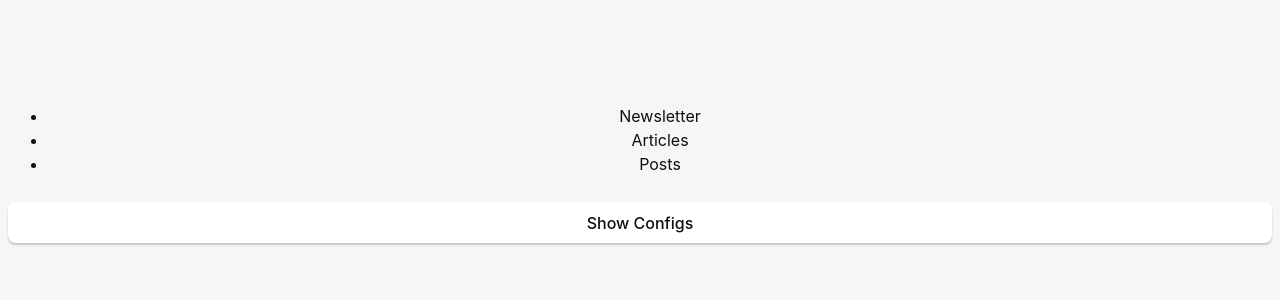
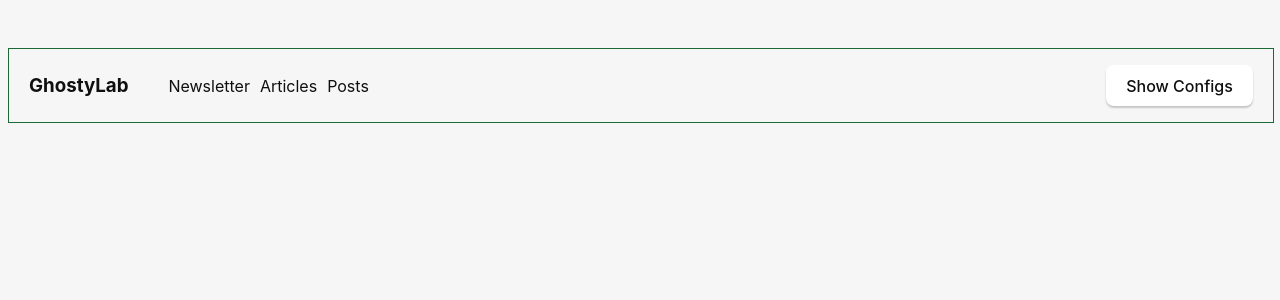
Before and after one commit to Giuliano1993/MonDev, a Vue app: page / in a window 1280 px wide. Shown: the top 300 px of the page. Built offline with nearby package versions, Linux system fonts and the light colour scheme.

Commit message:
Menu styel

```diff
--- a/src/App.vue
+++ b/src/App.vue
@@ -25,16 +25,20 @@ const showConfigModal = ref(false);
   <div class="container">
     <nav>
       <ul>
-        <li @click="window = Menu.NEWSLETTER">Newsletter</li>
-        <li @click="window = Menu.ARTICLES">Articles</li>
-        <li @click="window = Menu.POSTS">Posts</li>
+        <li><h3>GhostyLab</h3></li>
+        <li :class="window === Menu.NEWSLETTER ? 'active' : ''" @click="window = Menu.NEWSLETTER">Newsletter</li>
+        <li :class="window === Menu.ARTICLES ? 'active' : ''" @click="window = Menu.ARTICLES">Articles</li>
+        <li :class="window === Menu.POSTS ? 'active' : ''" @click="window = Menu.POSTS">Posts</li>
+        <li>
+          <button @click="showConfigModal = true">Show Configs</button>
+        </li>
       </ul>
     </nav>
     <Newsletter v-if="window === Menu.NEWSLETTER"/>
     <Articles v-else-if="window === Menu.ARTICLES"/>
     <Posts v-else-if="window === Menu.POSTS"/>
     <div>
-      <button @click="showConfigModal = true">Show Configs</button>
+
     </div>
   </div>
 
@@ -53,6 +57,38 @@ const showConfigModal = ref(false);
     font-size: 16px;
     width: 100%;
     padding: 0 10px;
+  }
+  nav{
+    width: 100%;
+    border: 1px solid #1a6936;
+    ul{
+      display: flex;
+      width: 100%;
+      gap: 10px;
+      align-items: center;
+      padding-left: 0;
+      li{
+        list-style: none;
+        cursor: pointer;
+        &.active{
+          text-decoration: underline #1a6936;
+          text-decoration-thickness: 3px;
+        }
+        &:first-child{
+          padding-left: 20px;
+        }
+        &:last-child{
+          flex-grow: 3;
+          text-align: right;
+          padding-right: 20px;
+        }
+        h3{
+          padding: 0;
+          margin: 0;
+          margin-right: 30px
+        }
+      }
+    }
   }
   h1{
     color: #1a6936;
--- a/src/styles.css
+++ b/src/styles.css
@@ -16,7 +16,7 @@
 
 .container {
   margin: 0;
-  padding-top: 10vh;
+  padding-top: 5vh;
   display: flex;
   flex-direction: column;
   justify-content: center;
```
